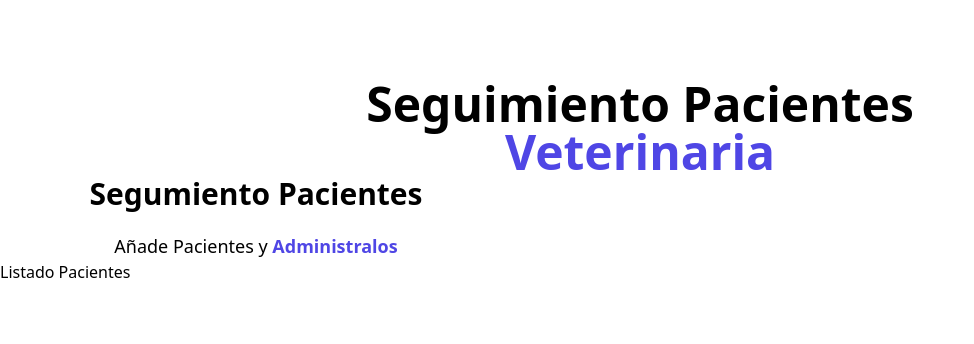
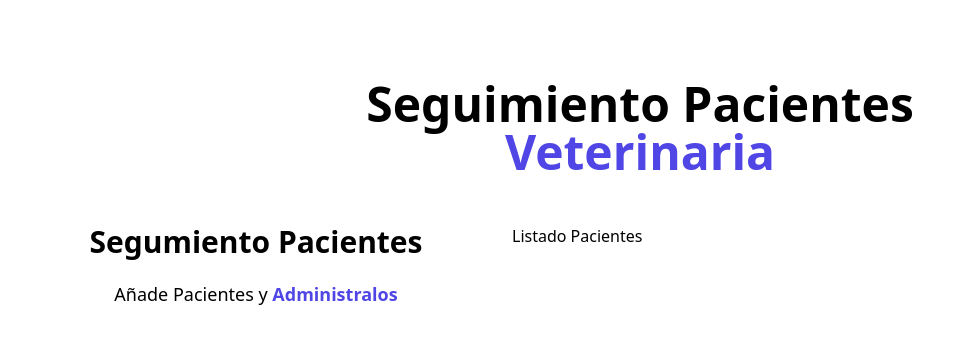
Before and after one commit to caobandoc/react-listado, a React (Vite) app: page / in a window 1280 px wide. Shown: the top 344 px of the page, without its empty margins (0-974 px from the left). Built offline with nearby package versions, Linux system fonts and the light colour scheme.

Commit message:
componente formulario

```diff
--- a/src/App.jsx
+++ b/src/App.jsx
@@ -6,8 +6,12 @@ function App() {
   return (
     <div className="container mx-auto mt-20">
       <Header />
-      <Formulario />
-      <ListadoPacientes />
+
+      <div className="mt-12 md:flex">
+        <Formulario />
+        <ListadoPacientes />
+      </div>
+
     </div>
   );
 }
--- a/src/components/ListadoPacientes.jsx
+++ b/src/components/ListadoPacientes.jsx
@@ -1,8 +1,8 @@
 function ListadoPacientes() {
   return (
-    <>
+    <div className="md:w-1/2 lg:w-3/5">
       <h2>Listado Pacientes</h2>
-    </>
+    </div>
   );
 }
 
```
